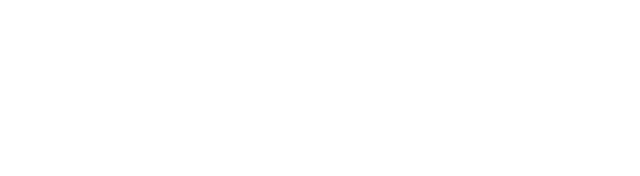
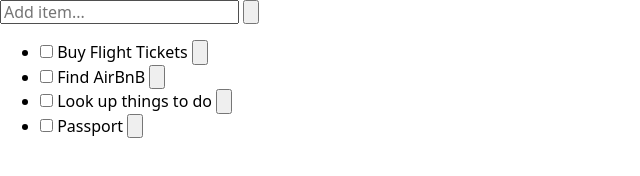
Before and after one commit to KuzStudyGit/todolist-extension, a website built with Parcel: page src/index.html in a window 1280 px wide. Shown: the whole page, without its empty margins (0-640 px from the left). Built offline with nearby package versions, Linux system fonts and the light colour scheme.

Commit message:
add markup

```diff
--- a/src/index.html
+++ b/src/index.html
@@ -14,6 +14,51 @@
         />
     </head>
     <body>
+        <div>
+            <form>
+                <input type="text" name="todo" placeholder="Add item..." />
+                <button type="submit">
+                    <img src="./icons/plus.svg" alt="icon-plus" />
+                </button>
+            </form>
+            <ul>
+                <li>
+                    <input type="checkbox" id="todo_1" />
+                    <label for="todo_1">
+                        <span></span>Buy Flight Tickets
+                    </label>
+                    <button type="button">
+                        <!-- <svg width="30" height="30">
+              <use href="./icons/delete.svg"></use>
+            </svg> -->
+                        <img src="./icons/delete.svg" alt="delete icon" />
+                    </button>
+                </li>
+                <li>
+                    <input type="checkbox" id="todo_2" />
+                    <label for="todo_2"> <span></span>Find AirBnB </label>
+                    <button type="button">
+                        <img src="./icons/delete.svg" alt="delete icon" />
+                    </button>
+                </li>
+                <li>
+                    <input type="checkbox" id="todo_3" />
+                    <label for="todo_3">
+                        <span></span> Look up things to do
+                    </label>
+                    <button type="button">
+                        <img src="./icons/delete.svg" alt="delete icon" />
+                    </button>
+                </li>
+                <li>
+                    <input type="checkbox" id="todo_4" />
+                    <label for="todo_4"> <span></span> Passport </label>
+                    <button type="button">
+                        <img src="./icons/delete.svg" alt="delete icon" />
+                    </button>
+                </li>
+            </ul>
+        </div>
         <script src="todo.js" type="module"></script>
     </body>
 </html>
```
